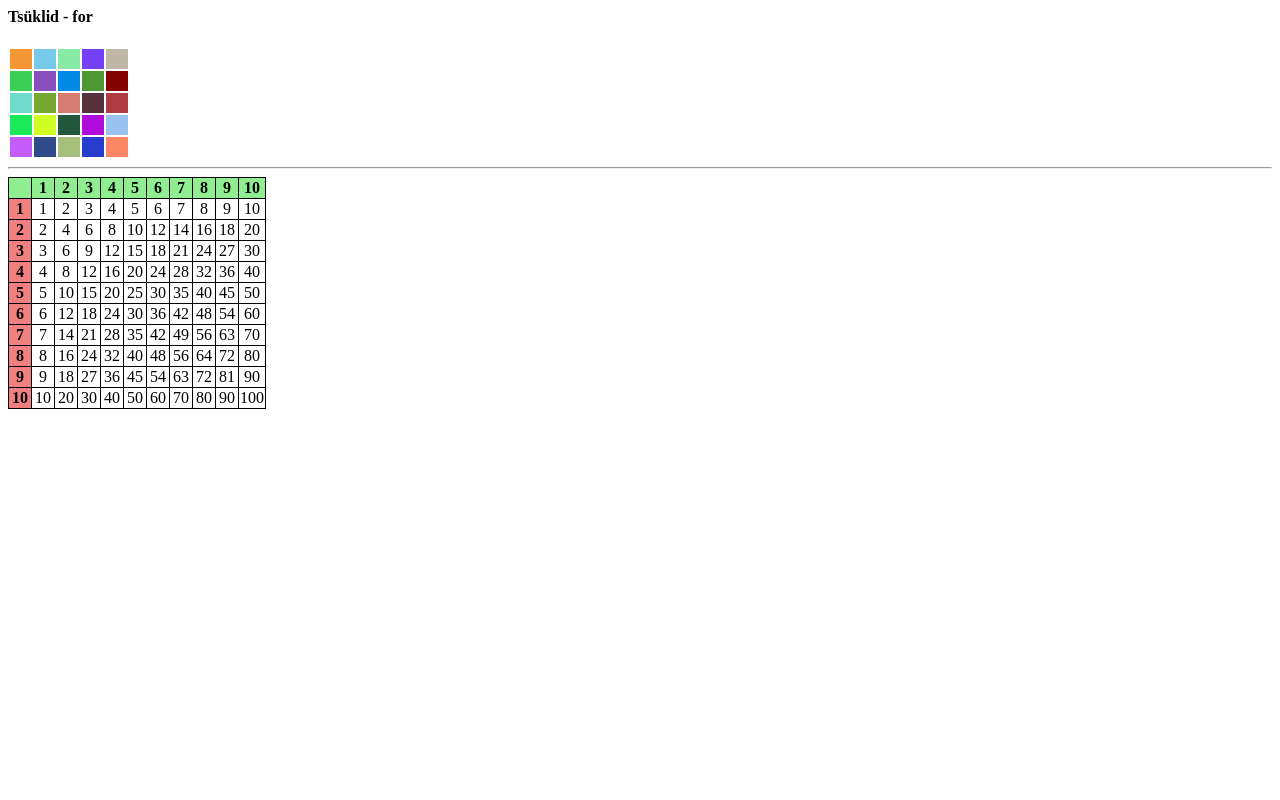
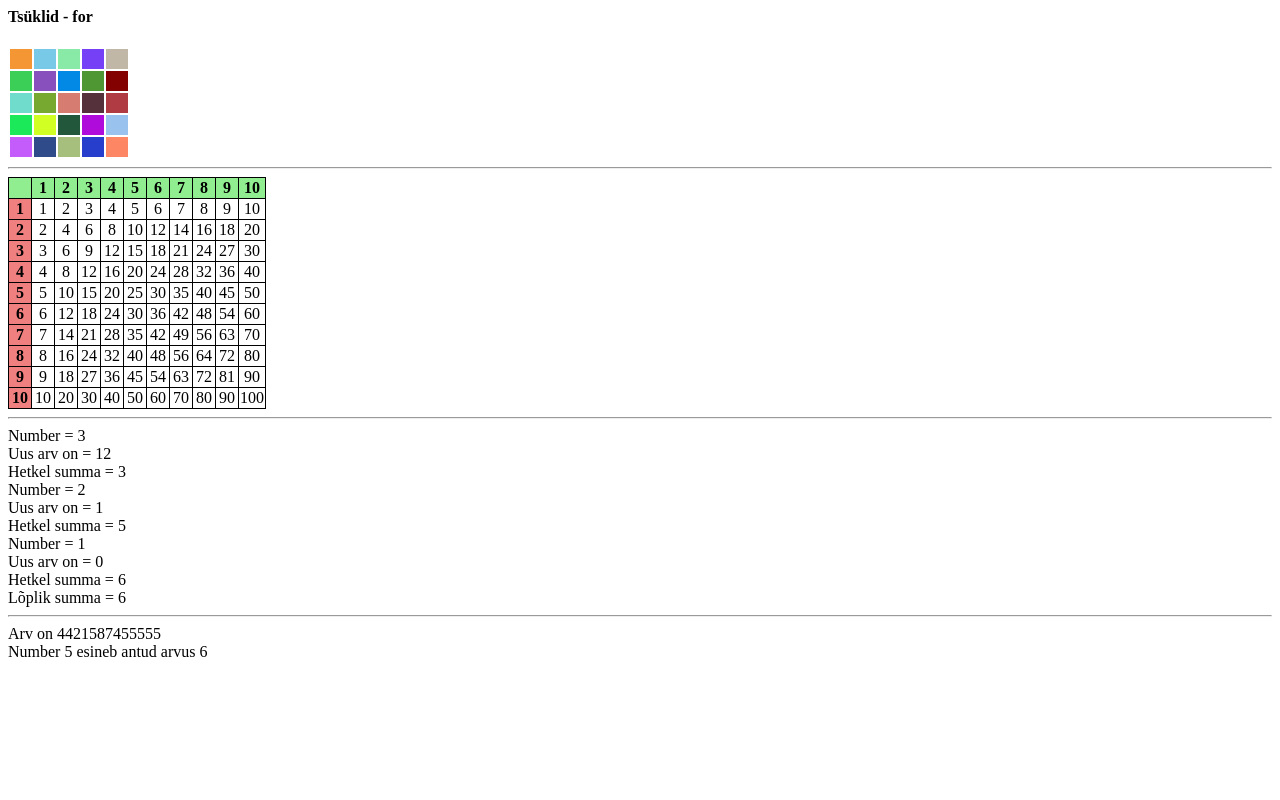
Before and after one commit to elilient/php_alused, a PHP site: page / in a window 1280 px wide. Run offline with PHP 8.4, Linux system fonts and the light colour scheme; data that the repository does not hold is empty; some libraries are stand-ins or nearby versions.

Commit message:
numbrite arvutused

```diff
--- a/cycles/index.php
+++ b/cycles/index.php
@@ -55,3 +55,35 @@ for($arv1 = 1; $arv1 <= 10; $arv1++){
     echo '</tr>'; // rea lõpp
 }
 echo '</table>'; // tabeli lõpp
+
+echo '<hr>';
+
+$arv = 123;
+$numbriteSumma = 0;
+while ($arv != 0){
+    $number = $arv % 10;
+    echo 'Number = '.$number.'<br>';
+    // valmistame arv järgmiseks tsükli sammuks
+    $arv = $arv / 10;
+    settype($arv, int);
+    echo 'Uus arv on = '.$arv.'<br>';
+    $numbriteSumma = $numbriteSumma + $number;
+    echo 'Hetkel summa = '.$numbriteSumma.'<br>';
+}
+echo 'Lõplik summa = '.$numbriteSumma.'<br>';
+
+echo '<hr>';
+
+$arv = 4421587455555;
+echo 'Arv on '.$arv.'<br>';
+
+// leia, mitu korda siin esinemas number 5;
+while($arv != 0) {
+    $number = $arv % 10;
+    if($number == 5) {
+        $numberKokku = $numberKokku +1; //numberKokku++
+    }
+    $arv = $arv / 10;
+    settype($arv, int);
+}
+echo 'Number 5 esineb antud arvus '.$numberKokku.'<br>';
```
Also changed, not shown: functions/index.php (added, +7 -0 lines).
